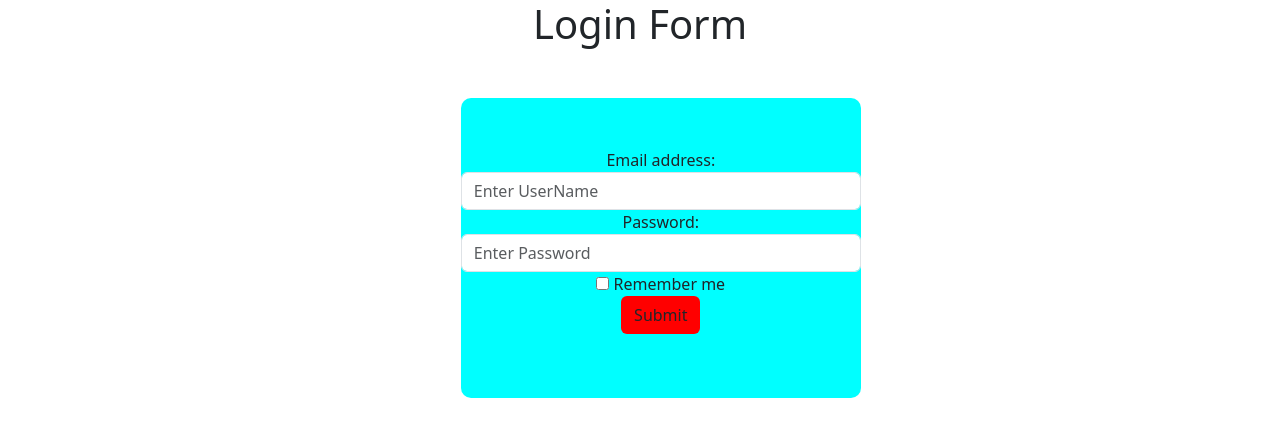
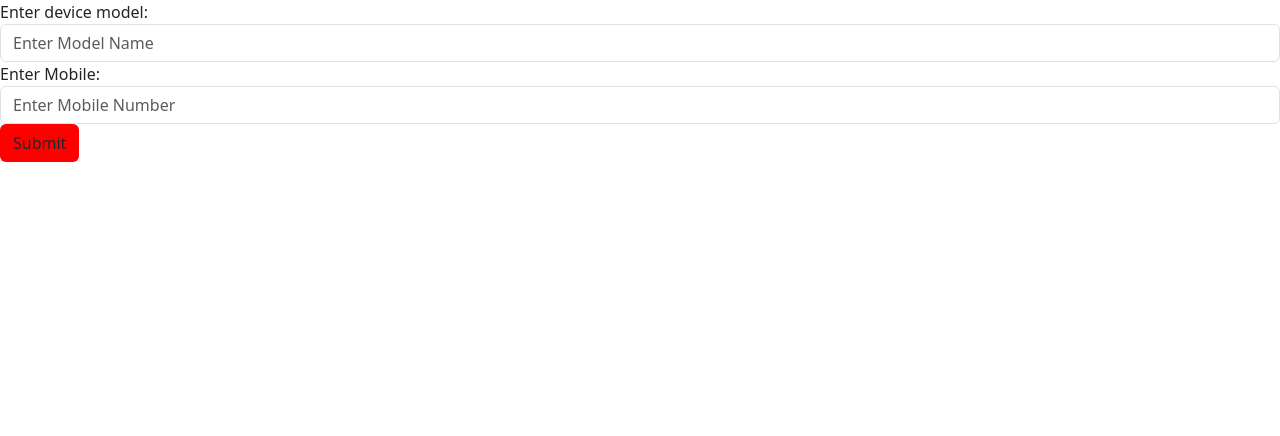
Before and after one commit to Ranjithbaswaraju/vite-react-app, a React (Vite) app: page / in a window 1280 px wide. Shown: the top 436 px of the page. Built offline with nearby package versions, Linux system fonts and the light colour scheme.

Commit message:
controlled/uncontrolled forms

```diff
--- a/src/App.jsx
+++ b/src/App.jsx
@@ -3,7 +3,7 @@ import UncontrolledComponent from "./components/hooks/uncontrolled/uncontrolled-
 
 
 
-
+import  ControlledForm from "./components/hooks/controlled/controlled.jsx";
 
 
 
@@ -14,8 +14,9 @@ const App=()=>{
 
   return(
     <>
+   <ControlledForm/>
+ {/* <UncontrolledComponent/> */}
 
- <UncontrolledComponent/>
     </>
   )
 }
--- /dev/null
+++ b/src/components/hooks/controlled/controlled.jsx
@@ -0,0 +1,98 @@
+import { useState } from "react";
+import { mobileValidations } from "./validations"; // Ensure this function is properly implemented
+
+const ControlledForm = () => {
+  const [model, setModel] = useState("");
+  const [mobileNumber, setMobileNumber] = useState("");
+  const [modelError, setModelError] = useState("");
+  const [mobileError, setMobileError] = useState("");
+
+  const modelHandler = (event) => {
+    const modelName = event.target.value;
+    setModel(modelName);
+
+    const error = modelValidator(modelName);
+    if (error) {
+      setModelError(error);
+    } else {
+      setModelError("");
+    }
+
+    console.log(modelName);
+  };
+
+  const modelValidator = (value) => {
+    let error = "";
+    const modelRegex = /^samsung/i;
+
+    if (!value) {
+      error = "Please enter model Name";
+    } else if (!modelRegex.test(value)) {
+      error = "Please enter a proper Samsung model";
+    }
+
+    return error;
+  };
+
+  const mobileHandler = (event) => {
+    const mobile = event.target.value;
+    setMobileNumber(mobile);
+
+    const error = mobileValidations(mobile);
+    if (error) {
+      setMobileError(error);
+    } else {
+      setMobileError("");
+    }
+
+    console.log(mobile);
+  };
+
+  const onSubmit = (event) => {
+    event.preventDefault();
+    // Handle form submission here
+    if (modelError || mobileError) {  // Ensure to check both errors
+      alert("Please fill the form properly");
+    } else {
+      // Hit the server
+      console.log("Form Submitted Successfully");
+    }
+  };
+
+  return (
+    <>
+      <form onSubmit={onSubmit}>
+        <div className="form-group">
+          <label htmlFor="model">Enter device model:</label>
+          <input
+            type="text"
+            className="form-control"
+            id="model"
+            placeholder="Enter Model Name"
+            value={model}
+            onChange={modelHandler}
+          />
+          {modelError && <div style={{ color: "red" }}>{modelError}</div>}
+        </div>
+        <div className="form-group">
+          <label htmlFor="mobile">Enter Mobile:</label>
+          <input
+            type="text"  // Changed to text to avoid leading zeros issues
+            className="form-control"
+            id="mobile"
+            placeholder="Enter Mobile Number"
+            value={mobileNumber}
+            onChange={mobileHandler}
+          />
+          {mobileError && <div style={{ color: "red" }}>{mobileError}</div>}
+        </div>
+
+        <button type="submit" className="btn btn-default" style={{ backgroundColor: 'red' }}>
+          Submit
+        </button>
+      </form>
+    </>
+  );
+};
+
+export default ControlledForm;
--- /dev/null
+++ b/src/components/hooks/controlled/regex.js
@@ -0,0 +1,3 @@
+
+
+export const mobileNumberRegex=/^[6-9/[0-9]{9}$/
--- /dev/null
+++ b/src/components/hooks/controlled/validations.js
@@ -0,0 +1,14 @@
+import { mobileNumberRegex } from "./regex"; // Ensure this is the correct regex import
+
+export const mobileValidations = (value) => {
+  let error = ""; // Use `let` to declare the error variable
+  const mobileRegex = /^[6-9][0-9]{9}$/; // Ensure this regex is the correct pattern
+
+  if (!value) {
+    error = "Please enter your mobile number";
+  } else if (!mobileRegex.test(value)) { // Using the correct regex here
+    error = "Enter a valid mobile number";
+  }
+
+  return error;
+};
```
